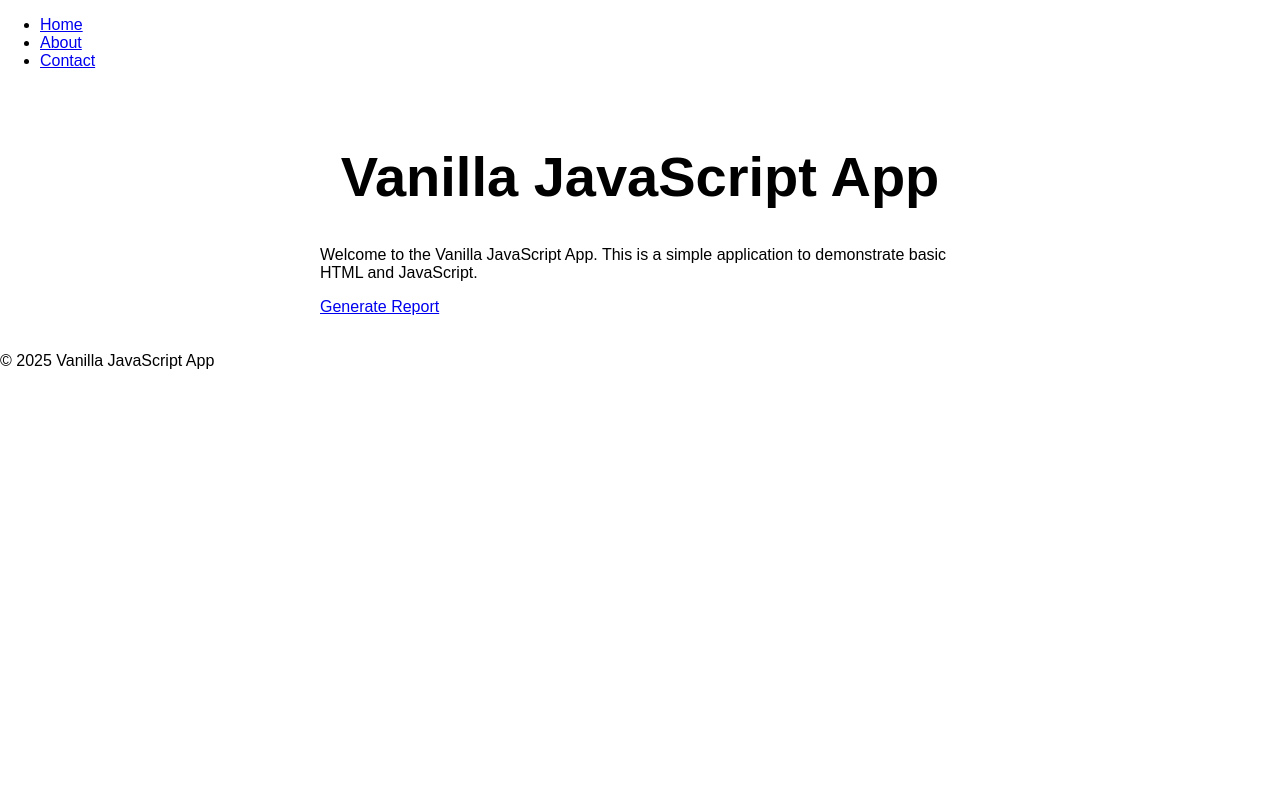
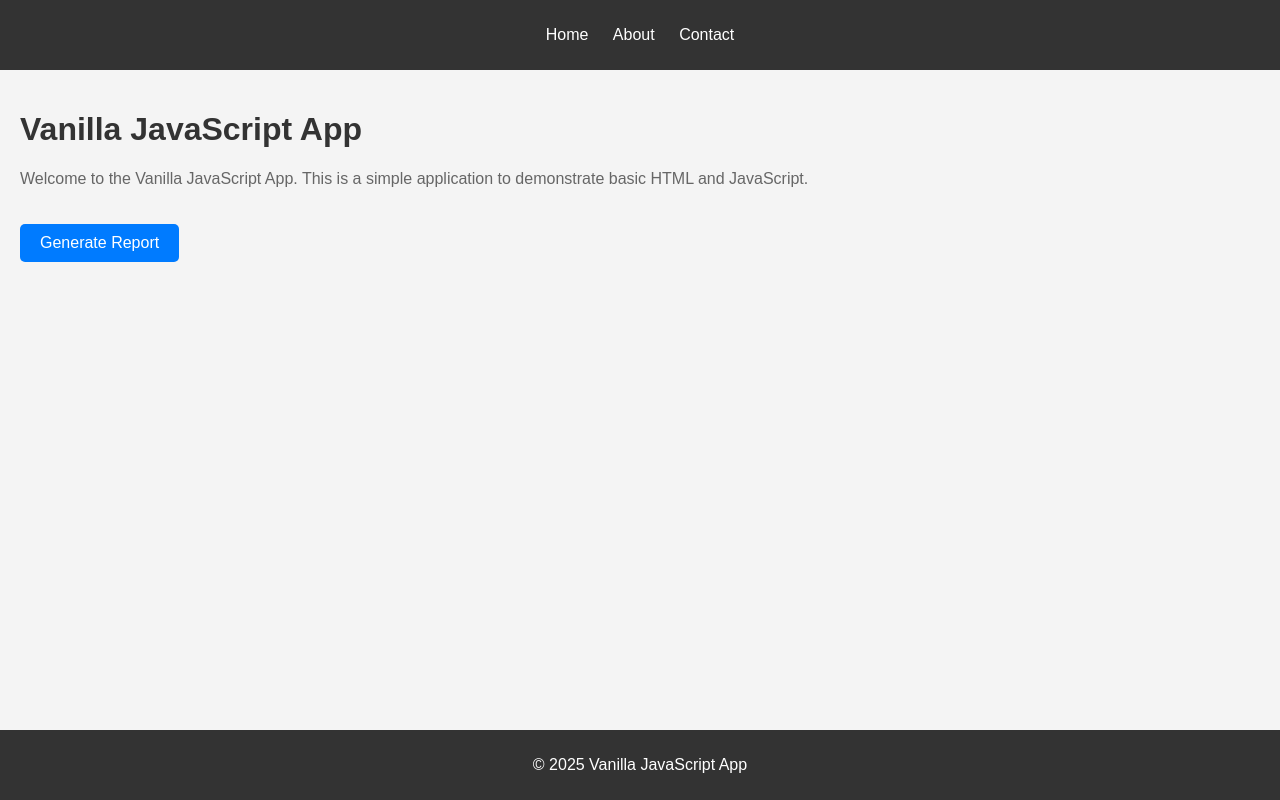
Before and after one commit to M-LN/First_Static_Web_App, a website: page src/index.html in a window 1280 px wide. Drawn offline with Linux system fonts and the light colour scheme.

Commit message:
Update styles.css

```diff
--- a/src/styles.css
+++ b/src/styles.css
@@ -1,21 +1,73 @@
-* {
-  font-family: Arial, Helvetica, sans-serif;
+/* General styles */
+body {
+  font-family: Arial, sans-serif;
+  margin: 0;
+  padding: 0;
+  background-color: #f4f4f4;
 }
 
-html, body {
-  margin: 0;
-  border: 0;
-  padding: 0;
-  background-color: #fff;
+/* Header styles */
+header {
+  background-color: #333;
+  color: #fff;
+  padding: 10px 0;
+  text-align: center;
 }
 
+header nav ul {
+  list-style-type: none;
+  padding: 0;
+}
+
+header nav ul li {
+  display: inline;
+  margin: 0 10px;
+}
+
+header nav ul li a {
+  color: #fff;
+  text-decoration: none;
+}
+
+header nav ul li a:hover {
+  text-decoration: underline;
+}
+
+/* Main content styles */
 main {
-  margin: auto;
-  width: 50%;
   padding: 20px;
 }
 
-main > h1 {
+main h1 {
+  color: #333;
+}
+
+main p {
+  color: #666;
+}
+
+/* Link styles */
+a#generate-report-link {
+  display: inline-block;
+  margin-top: 20px;
+  padding: 10px 20px;
+  background-color: #007bff;
+  color: #fff;
+  text-decoration: none;
+  border-radius: 5px;
+}
+
+a#generate-report-link:hover {
+  background-color: #0056b3;
+}
+
+/* Footer styles */
+footer {
+  background-color: #333;
+  color: #fff;
   text-align: center;
-  font-size: 3.5em;
+  padding: 10px 0;
+  position: fixed;
+  width: 100%;
+  bottom: 0;
 }
```
